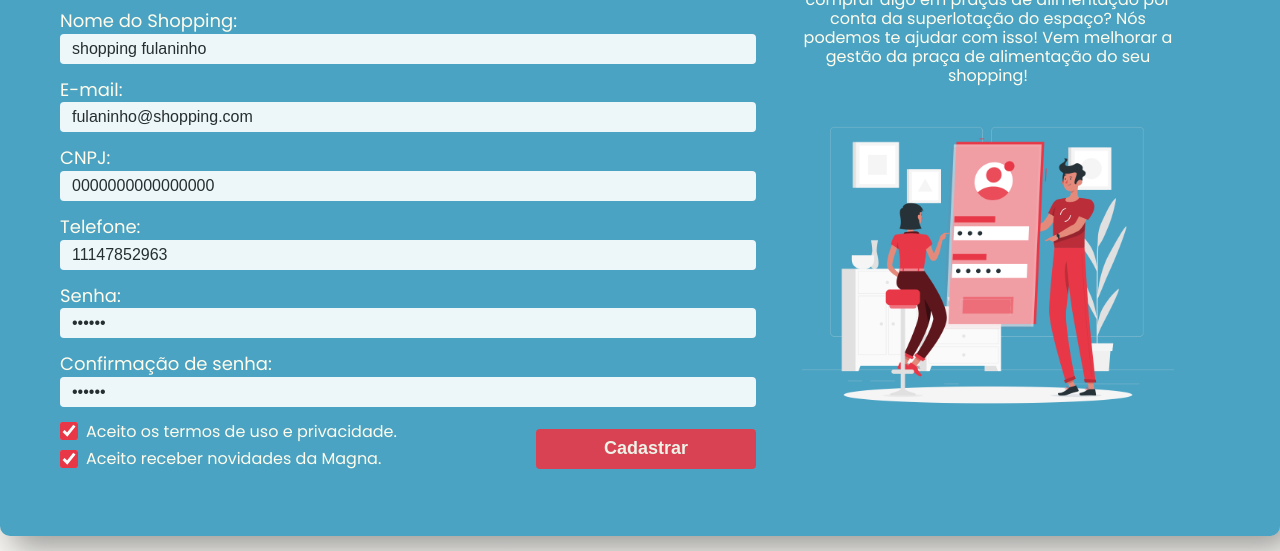
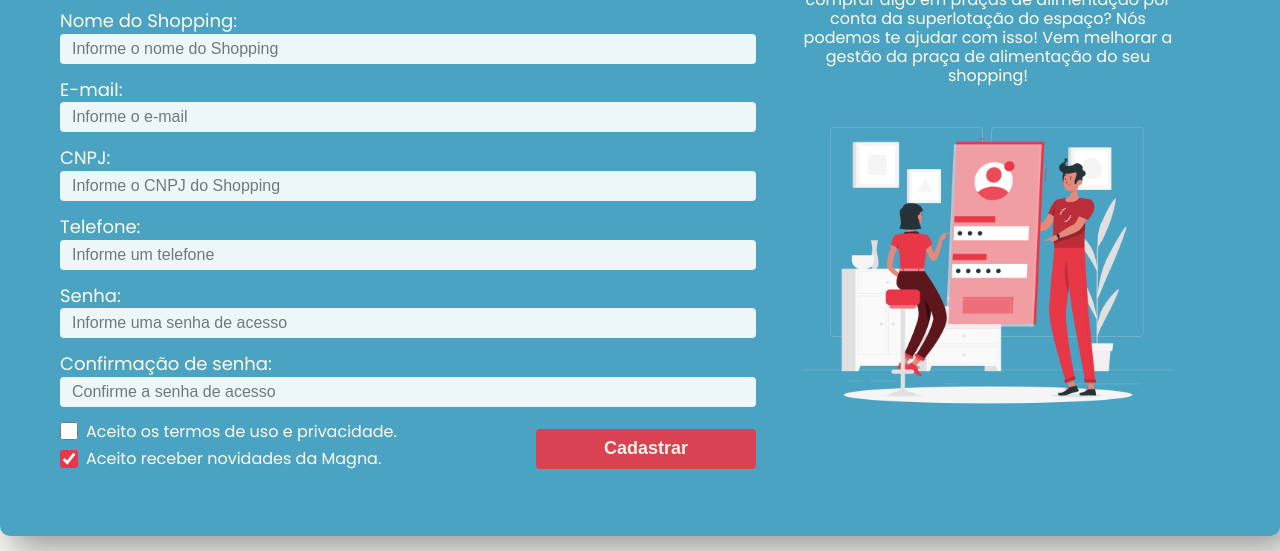
Before and after one commit to helombrito/Magna-API, a website: page public/cadastro.html in a window 1280 px wide. Shown: the part 249-800 px from the top of the page. Drawn offline with Linux system fonts and the light colour scheme.

Commit message:
heloisa - correção na conexão do cadastro com api

```diff
--- a/public/cadastro.html
+++ b/public/cadastro.html
@@ -52,34 +52,30 @@
 
             <div class="container_inputs">
                 <span class="texto">Nome do Shopping:</span>
-                <input type="text" value="shopping fulaninho" id="in_nome" placeholder="Informe o nome do Shopping"
+                <input type="text" id="in_nome" placeholder="Informe o nome do Shopping" class="input">
+
+                <span class="texto">E-mail:</span>
+                <input type="email" id="in_email" autocomplete="email" inputmode="email" placeholder="Informe o e-mail"
                     class="input">
 
-                <span class="texto">E-mail:</span>
-                <input type="email" value="fulaninho@shopping.com" id="in_email" autocomplete="email" inputmode="email"
-                    placeholder="Informe o e-mail" class="input">
-
                 <span class="texto">CNPJ:</span>
-                <input type="text" value="0000000000000000" id="in_cnpj" placeholder="Informe o CNPJ do Shopping"
-                    class="input">
+                <input type="text" id="in_cnpj" placeholder="Informe o CNPJ do Shopping" class="input">
 
                 <span class="texto">Telefone:</span>
-                <input type="text" value="11147852963" id="in_tel" placeholder="Informe um telefone" class="input">
+                <input type="text" id="in_tel" placeholder="Informe um telefone" class="input">
 
                 <span class="texto">Senha:</span>
-                <input type="password" value="123456" id="in_senha" placeholder="Informe uma senha de acesso"
-                    class="input">
+                <input type="password" id="in_senha" placeholder="Informe uma senha de acesso" class="input">
 
                 <span class="texto">Confirmação de senha:</span>
-                <input type="password" value="123456" id="in_conf" placeholder="Confirme a senha de acesso"
-                    class="input">
+                <input type="password" id="in_conf" placeholder="Confirme a senha de acesso" class="input">
             </div>
 
             <div class="container_aceitos_btn">
                 <div class="container_aceitos">
 
                     <div class="container_termos">
-                        <input type="checkbox" checked id="privacidade" name="privacidade">
+                        <input type="checkbox" id="privacidade" name="privacidade">
                         <label for="privacidade"> Aceito os termos de uso e privacidade.</label>
                     </div>
 
```
Also changed, not shown: src/models/usuarioModel.js (+6 -1 lines).
